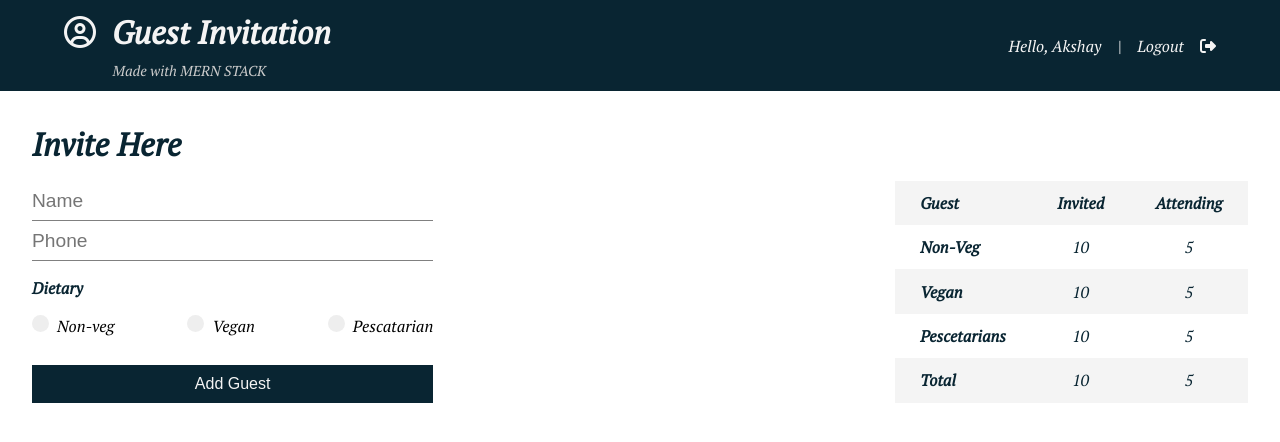
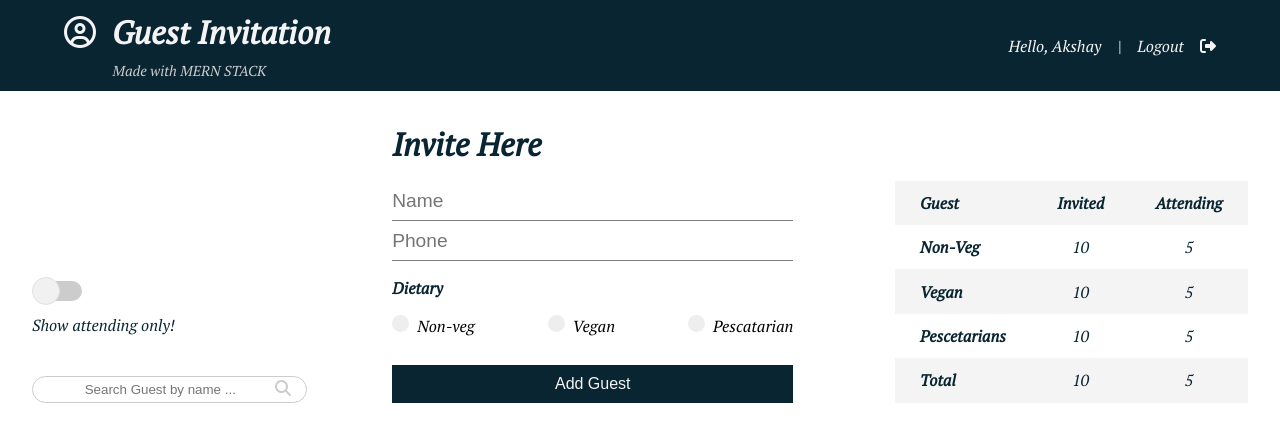
Before and after one commit to akshaydonhe12/Guest-Invitation-MERN, a React (Create React App) app in the folder client/: page / in a window 1280 px wide. Shown: the top 442 px of the page. Built offline with nearby package versions, Linux system fonts and the light colour scheme.

Commit message:
guest-search-box

```diff
--- /dev/null
+++ b/client/src/components/guest/GuestFilter.js
@@ -0,0 +1,15 @@
+import React from 'react'
+
+const GuestFilter = () => {
+  return (
+    <div className="toggle">
+        <label className="switch">
+            <input type="checkbox" />
+            <span className="slider round"></span>
+        </label>
+            <p className="lead">Show attending only!</p>
+    </div>
+  )
+}
+
+export default GuestFilter;
--- /dev/null
+++ b/client/src/components/guest/GuestSearch.js
@@ -0,0 +1,12 @@
+import React from 'react'
+
+const GuestSearch = () => {
+  return (
+    <div>
+        <input type="text" className="search" placeholder=" Search Guest by name ..." />
+        <i className="fas fa-search search-icon" />
+    </div>
+  )
+}
+
+export default GuestSearch
--- a/client/src/components/pages/Home.js
+++ b/client/src/components/pages/Home.js
@@ -1,16 +1,25 @@
 import React from 'react';
 import GuestForm from '../guest/GuestForm';
 import GuestCounter from '../guest/GuestCounter';
+import GuestFilter from '../guest/GuestFilter';
+import GuestSearch from '../guest/GuestSearch';
+
+
+
 
 
 const Home = () => {
   return (
-    <div className="app-container">
-      <div className="main">
-      <GuestForm />
-      <GuestCounter />
-      </div>
+  <div className="app-container">
+    <div className="main">
+       <div className="filter">
+          <GuestFilter />
+          <GuestSearch />
+        </div>
+          <GuestForm />
+          <GuestCounter />
     </div>
+  </div>
   )
 }
 
```
